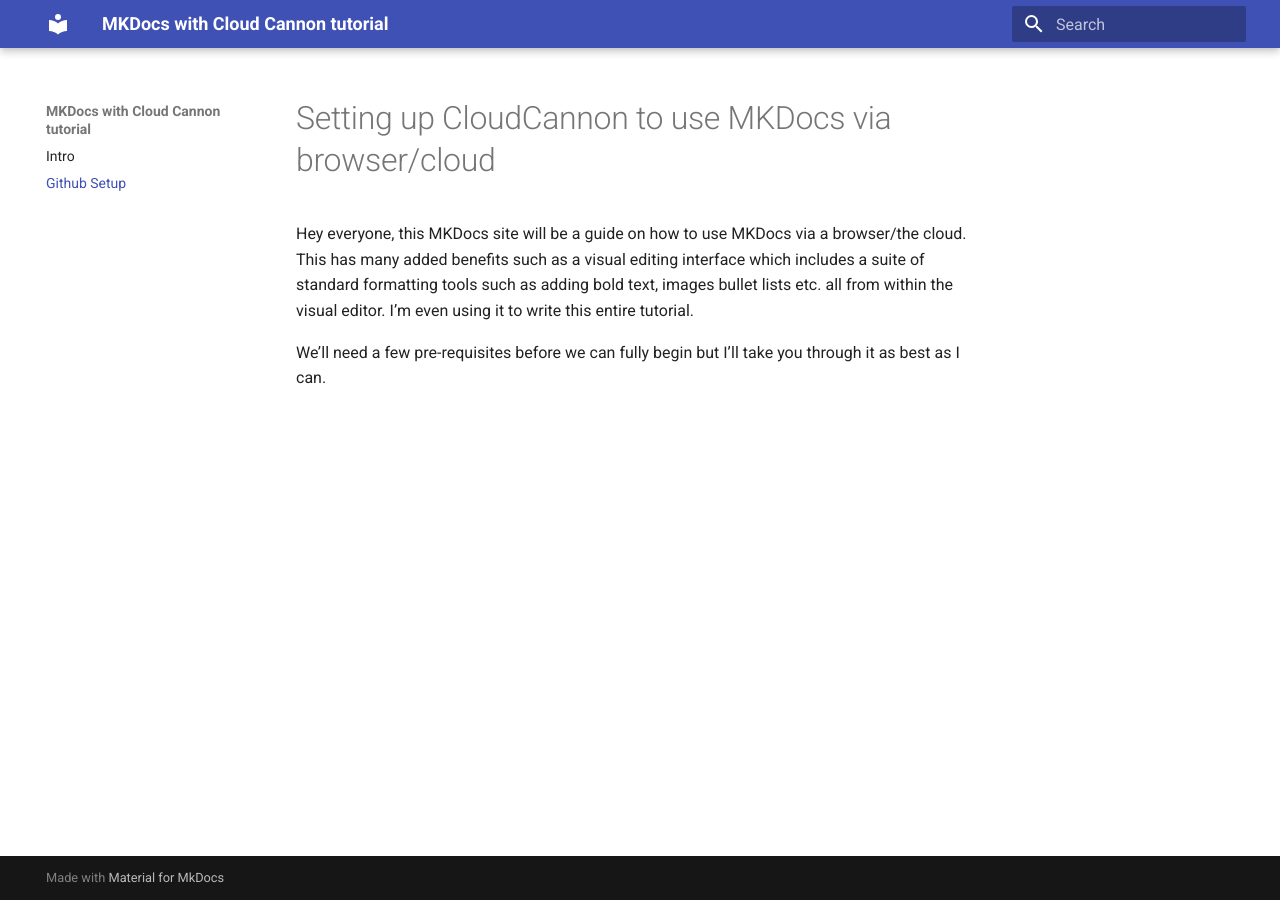
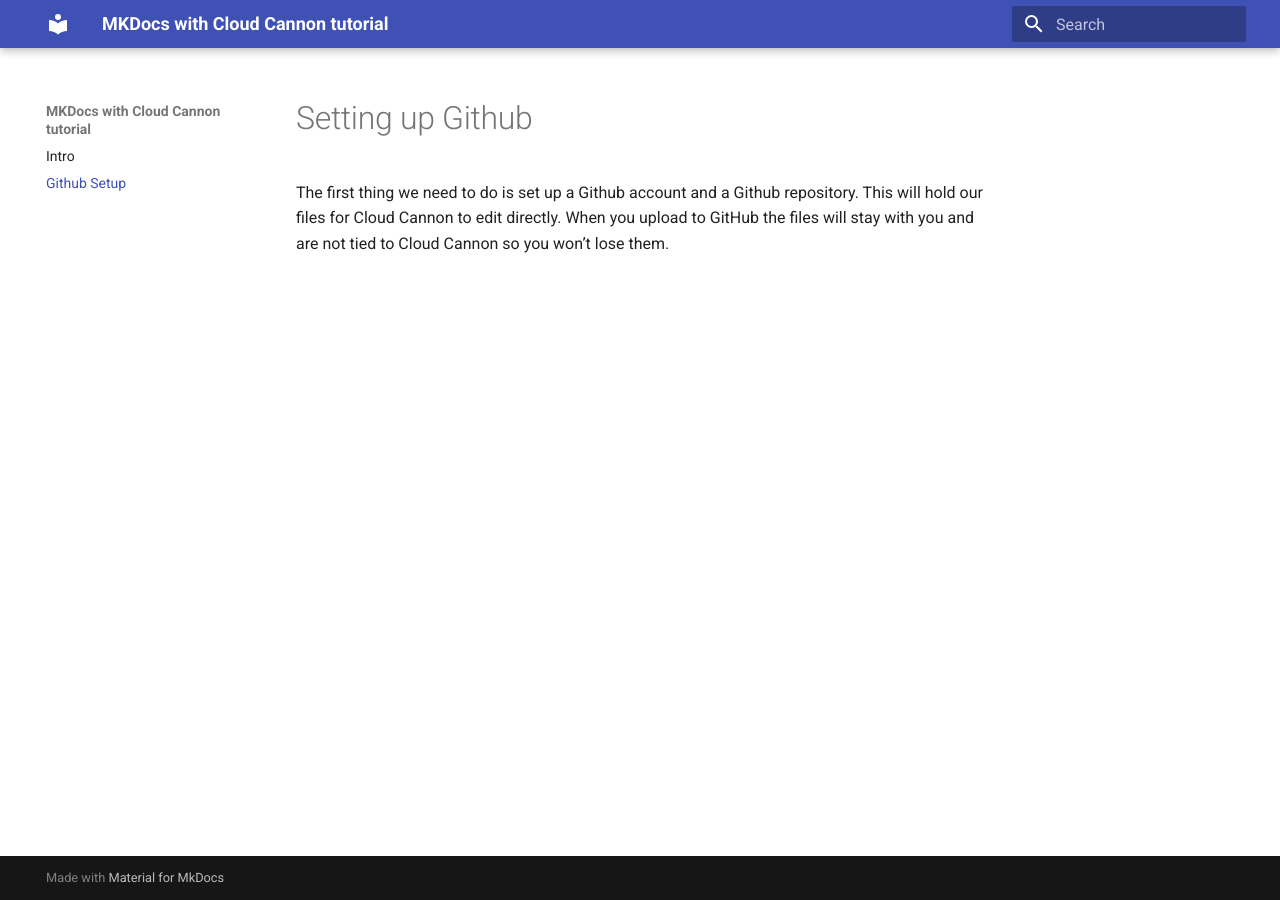
Before and after one commit to ReeceTaylor512/MKDocsTut, an MkDocs documentation site: the page built from docs/github-setup.md, in a window 1280 px wide. Built offline with MkDocs 1.6.1 and Material for MkDocs 9.7.7, drawn with Linux system fonts in a browser that asks for light colours.

Commit message:
Updated 3 files via CloudCannon.

```diff
--- a/docs/github-setup.md
+++ b/docs/github-setup.md
@@ -1,5 +1,3 @@
-# Setting up CloudCannon to use MKDocs via browser/cloud
+# Setting up Github
 
-Hey everyone, this MKDocs site will be a guide on how to use MKDocs via a browser/the cloud. This has many added benefits such as a visual editing interface which includes a suite of standard formatting tools such as adding bold text, images bullet lists etc. all from within the visual editor. I'm even using it to write this entire tutorial.
-
-We'll need a few pre-requisites before we can fully begin but I'll take you through it as best as I can.
+The first thing we need to do is set up a Github account and a Github repository. This will hold our files for Cloud Cannon to edit directly. When you upload to GitHub the files will stay with you and are not tied to Cloud Cannon so you won't lose them.
```
Also changed, not shown: docs/index.md (+1 -1 lines).
